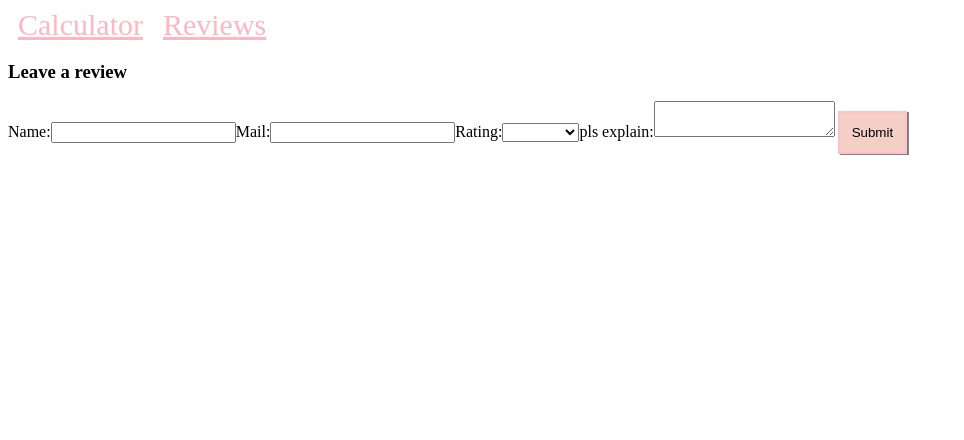
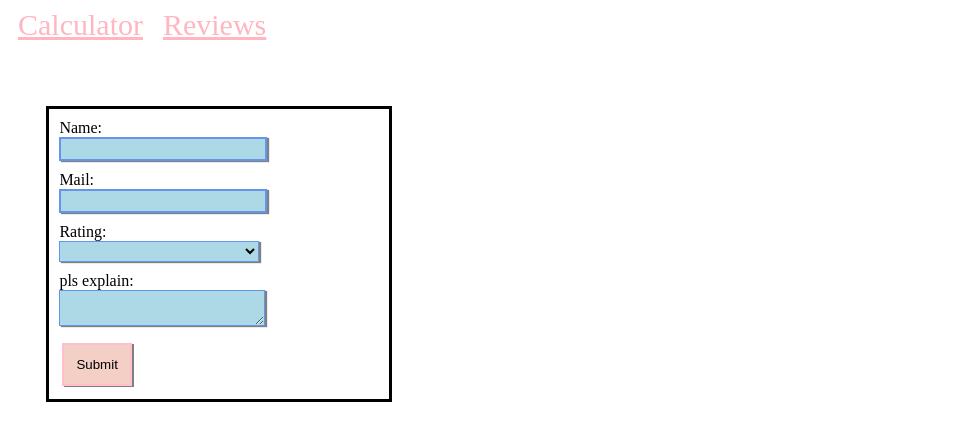
Before and after one commit to charlohc/CalculatorInVue, a Vue app in the folder Calculator/: page /reviews in a window 1280 px wide. Shown: the top 440 px of the page, without its empty margins (0-964 px from the left). Built offline with nearby package versions, Linux system fonts and the light colour scheme.

Commit message:
made improvements to review page

```diff
--- a/Calculator/src/assets/style.css
+++ b/Calculator/src/assets/style.css
@@ -128,5 +128,42 @@ a,
 #submit {
     margin-top: 25px;
     margin-left: 11vw;
+}
+.review-container {
+   /* border-style: solid;
+    border-color: black;
+    margin-left: 5vw;
+    width: 25vw;*/
+}
 
+.review {
+    text-align: center;
+    border-style: solid;
+    border-color: lightpink;
+    background-color: #F3CFC6;
+    box-shadow: grey 2px 1px 1px;
+    margin-left: 4vw;
+    width: 20vw;
+    margin-top: 20px;
 }
+#h3 {
+    margin-left: 4vw;
+}
+#name, #mail, #rating, #review {
+    border-style: solid;
+    border-color: cornflowerblue;
+    background-color: lightblue;
+    box-shadow: grey 2px 1px 1px;
+    width: 200px;
+    margin-right: 150px;
+    margin-bottom: 10px;
+    font-size: medium;
+}
+.form-wrapper {
+    width: 25vw;
+    margin-left: 3vw;
+    margin-top: 5vw;
+    border-style: solid;
+    border-color: black;
+    padding: 10px;
+}
--- a/Calculator/src/views/calculator.vue
+++ b/Calculator/src/views/calculator.vue
@@ -8,6 +8,7 @@ loggen kan ha en egen knapp for å tømme
   <header>
     <h1>Calculator!</h1>
   </header>
+  <button class="button" type="button" @click="emptyLog()">Empty log</button>
   <div id = "wrapper">
     <div class = "answer-field">
       <div id = "answer">{{ calculatorValue || 0 }}</div>
@@ -31,7 +32,6 @@ loggen kan ha en egen knapp for å tømme
       <p id = "log"></p>
     </ul>
   </div>
-  <button type="button" @click="emptyLog()">Empty log</button>
 </template>
 
 
--- a/Calculator/src/views/reviews.vue
+++ b/Calculator/src/views/reviews.vue
@@ -1,20 +1,7 @@
 <template>
 <form class="review-form" @submit.prevent="onSubmit">
-<h3>Leave a review</h3>
 
-  <div  v-if="reviews.length" class="review-container">
-    <h3>Reviews:</h3>
-    <ul>
-      <li v-for="(review, index) in reviews" :key="index">
-        {{ review.name }} thinks this page is {{ review.rating }}
-        <br/>
-        "{{ review.text}}"
-        <br/>
-        reachable at: {{review.mail}}
-      </li>
-    </ul>
-  </div>
-
+  <div class="form-wrapper">
   <label for="name">Name:</label>
   <input id="name" v-model="name">
 
@@ -30,14 +17,26 @@
   <option>bad</option>
   </select>
 
-  <label for="review">pls explain:</label>
+  <label for="review">   pls explain:</label>
   <textarea id="review" v-model="text"></textarea>
 
   <input class="button" type="submit" value="Submit">
+    </div>
   </form>
 
+  <div v-if="reviews.length" class="review-container">
+    <h3 id="h3">Reviews:</h3>
+    <div class="review" v-for="(review, index) in reviews" :key="index">
+      {{ review.name }} thinks this page is {{ review.rating }}
+      <br/>
+      "{{ review.text}}"
+      <br/>
+      reachable at: {{review.mail}}
+    </div>
+  </div>
+
   </template>
-  <style scoped lang="scss"></style>
+<style scoped lang="scss"></style>
   <script>
 
 export default {
@@ -58,7 +57,7 @@ export default {
   },
   methods: {
     onSubmit() {
-      if (this.name === " " || this.mail ===" " || this.text ===" " || this.rating === null) {
+      if (this.name === "" || this.mail ==="" || this.text ==="" || this.rating === null) {
         alert("Review is incomplete. Please fill out every field.")
         return
       }
```
